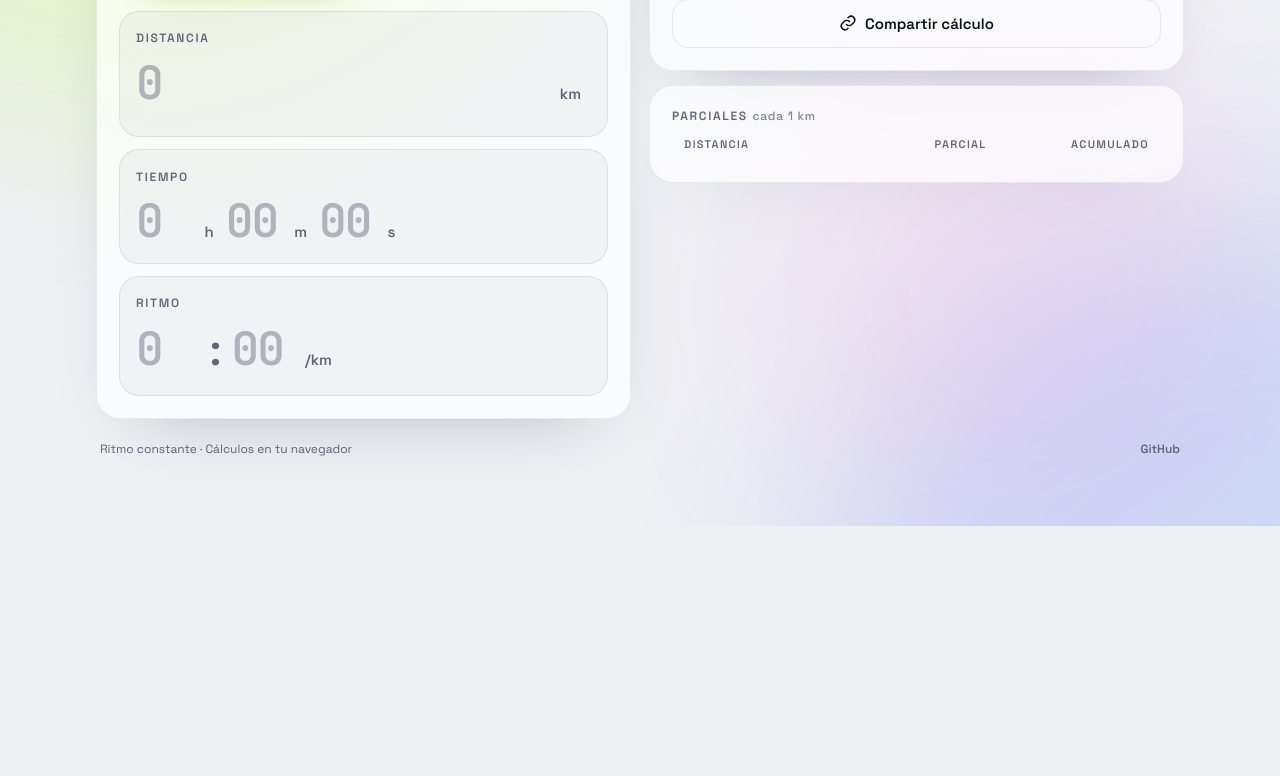
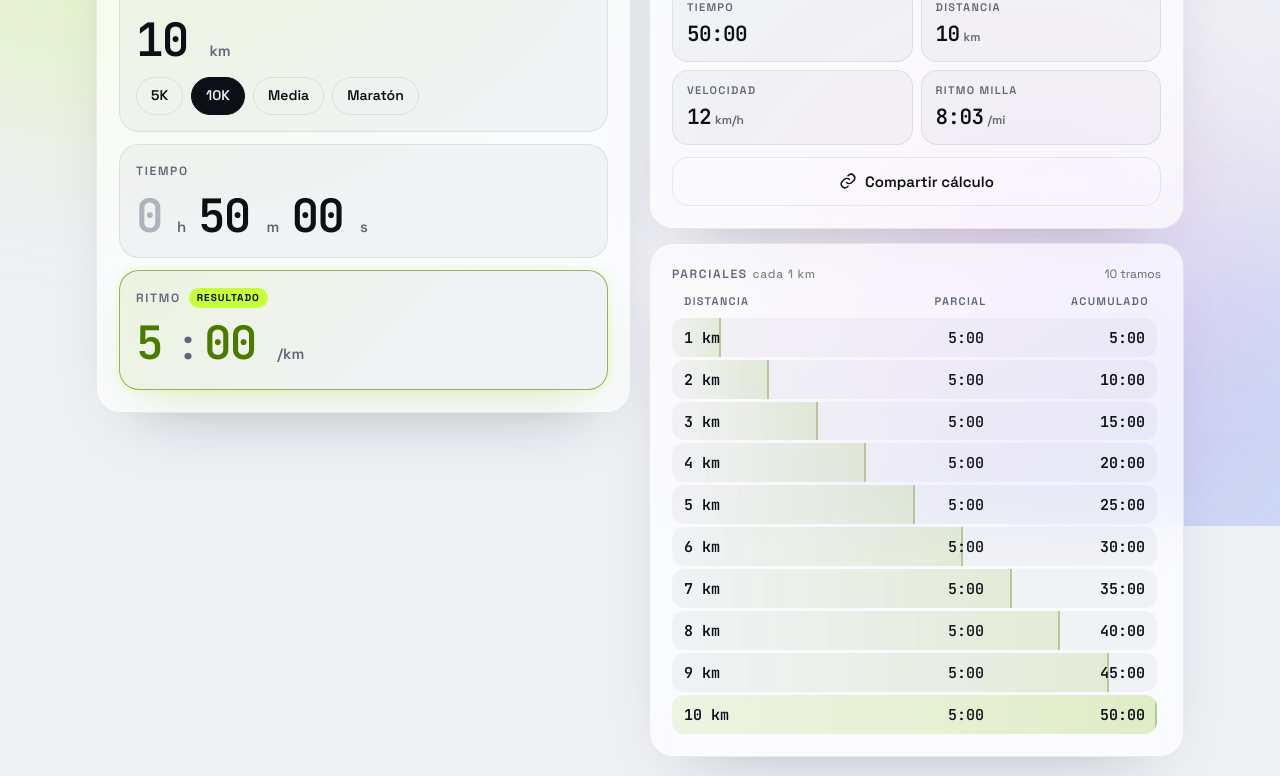
Before and after one commit to IkerSolozabal/pace, a website with bundled scripts: page index.html in a window 1280 px wide. Shown: the part 274-1050 px from the top of the page. Before the commit the page ends 800 px from the top, so only its background shows below. Built offline with nearby package versions, Linux system fonts and the light colour scheme; files whose address does not match are found by name.

Commit message:
Interacción: modos ruta/pista, cálculo en vivo, parciales y enlace compartible
- Calcula ritmo, tiempo o distancia a partir de los otros dos
- Pista: vuelta de 200 o 400 m y ritmo por km o por vuelta
- Distancias rápidas (5K, 10K, media, maratón y pruebas de pista)
- Estado en el hash de la URL y en localStorage
- Corrige desbordamiento horizontal en móvil

Co-Authored-By: Claude Opus 5.5 <noreply@anthropic.com>

```diff
--- /dev/null
+++ b/app.js
@@ -0,0 +1,361 @@
+import { PRESETS, MILE_M, MAX_SPLITS, solve, splits, fmtClock, fmtSec, parseNum, toParts } from './calc.js';
+
+const $ = (s) => document.querySelector(s);
+const STORAGE_KEY = 'pace:v1';
+const DEFAULTS = { mode: 'ruta', target: 'pace', lap: 400, unit: 'km', d: 10000, t: 3000, p: null };
+
+const el = {
+  body: document.body,
+  modeSeg: $('#modeSeg'), targetSeg: $('#targetSeg'), lapSeg: $('#lapSeg'), unitSeg: $('#unitSeg'),
+  dist: $('#dist'), distUnit: $('#distUnit'), presets: $('#presets'),
+  th: $('#th'), tm: $('#tm'), ts: $('#ts'),
+  pm: $('#pm'), ps: $('#ps'), paceUnit: $('#paceUnit'),
+  hero: $('.hero'), heroLabel: $('#heroLabel'), heroValue: $('#heroValue'), heroUnit: $('#heroUnit'),
+  stats: $('#stats'), rows: $('#rows'), splitsStep: $('#splitsStep'), splitsCount: $('#splitsCount'),
+  share: $('#share'), reset: $('#reset'), toast: $('#toast'),
+};
+const fields = {
+  distance: $('[data-field="distance"]'),
+  time: $('[data-field="time"]'),
+  pace: $('[data-field="pace"]'),
+};
+
+const state = { mode: DEFAULTS.mode, target: DEFAULTS.target, lap: DEFAULTS.lap, unit: DEFAULTS.unit };
+
+/* ---------- Utilidades de formato ---------- */
+const ok = (v) => Number.isFinite(v) && v > 0;
+const nfCache = new Map();
+function nf(v, maxDec) {
+  if (!nfCache.has(maxDec)) {
+    nfCache.set(maxDec, new Intl.NumberFormat('es-ES', { maximumFractionDigits: maxDec, useGrouping: false }));
+  }
+  return nfCache.get(maxDec).format(v);
+}
+const isPista = () => state.mode === 'pista';
+const timeDec = () => (isPista() ? 1 : 0);
+const paceDec = () => (isPista() && state.unit === 'lap' ? 1 : 0);
+const lapLabel = () => `${state.lap} m`;
+
+function distLabel(m) {
+  if (m < 1000 || (isPista() && m <= 10000 && Number.isInteger(m))) return `${nf(m, 1)} m`;
+  return `${nf(m / 1000, 3)} km`;
+}
+
+/* ---------- Lectura / escritura de campos ---------- */
+function readDistance() {
+  const v = parseNum(el.dist.value);
+  if (!ok(v)) return null;
+  return isPista() ? v : v * 1000;
+}
+function writeDistance(m) {
+  el.dist.value = ok(m) ? (isPista() ? nf(m, 1) : nf(m / 1000, 4)) : '';
+  autosize(el.dist);
+  syncPresets(m);
+}
+
+function readClock(inputs) {
+  const raw = inputs.map((i) => i.value.trim());
+  if (raw.every((v) => v === '')) return null;
+  const nums = raw.map((v) => (v === '' ? 0 : parseNum(v)));
+  if (nums.some((x) => !Number.isFinite(x) || x < 0)) return null;
+  const [h, m, s] = nums.length === 3 ? nums : [0, ...nums];
+  const total = h * 3600 + m * 60 + s;
+  return total > 0 ? total : null;
+}
+const readTime = () => readClock([el.th, el.tm, el.ts]);
+function readPace() {
+  const s = readClock([el.pm, el.ps]);
+  if (s == null) return null;
+  return state.unit === 'lap' ? (s * 1000) / state.lap : s;
+}
+
+function writeTime(s) {
+  if (!ok(s)) { el.th.value = el.tm.value = el.ts.value = ''; return autosizeAll(); }
+  const dec = timeDec();
+  const p = toParts(s, dec);
+  el.th.value = p.h ? String(p.h) : '';
+  el.tm.value = p.h ? String(p.m).padStart(2, '0') : String(p.m);
+  el.ts.value = fmtSec(p.s, dec);
+  autosizeAll();
+}
+function writePace(secPerKm) {
+  if (!ok(secPerKm)) { el.pm.value = el.ps.value = ''; return autosizeAll(); }
+  const s = state.unit === 'lap' ? (secPerKm * state.lap) / 1000 : secPerKm;
+  const dec = paceDec();
+  const p = toParts(s, dec);
+  el.pm.value = String(p.h * 60 + p.m);
+  el.ps.value = fmtSec(p.s, dec);
+  autosizeAll();
+}
+
+/* Ajusta el ancho de los inputs de reloj a su contenido (fuente monoespaciada). */
+function autosize(input) {
+  const len = Math.max(input.value.length, input.placeholder.length, 1);
+  input.style.width = `${len + 0.3}ch`;
+}
+function autosizeAll() { [el.dist, el.th, el.tm, el.ts, el.pm, el.ps].forEach(autosize); }
+
+/* ---------- Segmented controls ---------- */
+function setupSeg(seg, onChange) {
+  const btns = [...seg.querySelectorAll('button')];
+  seg.style.setProperty('--n', btns.length);
+  btns.forEach((b) => b.addEventListener('click', () => onChange(b.dataset.value)));
+  seg.addEventListener('keydown', (e) => {
+    if (!['ArrowLeft', 'ArrowRight'].includes(e.key)) return;
+    const i = btns.findIndex((b) => b.getAttribute('aria-checked') === 'true');
+    const next = btns[(i + (e.key === 'ArrowRight' ? 1 : -1) + btns.length) % btns.length];
+    next.focus();
+    onChange(next.dataset.value);
+  });
+}
+function syncSeg(seg, value) {
+  [...seg.querySelectorAll('button')].forEach((b, i) => {
+    const on = b.dataset.value === String(value);
+    b.setAttribute('aria-checked', on);
+    b.tabIndex = on ? 0 : -1;
+    if (on) seg.style.setProperty('--i', i);
+  });
+}
+
+/* ---------- Presets ---------- */
+function renderPresets() {
+  const list = isPista() ? [...PRESETS.track, ...PRESETS.common] : PRESETS.common;
+  el.presets.innerHTML = list
+    .map((p) => `<button type="button" class="chip${/^\d+$/.test(p.label) ? ' track' : ''}" data-m="${p.m}" aria-pressed="false">${p.label}</button>`)
+    .join('');
+}
+function syncPresets(m) {
+  el.presets.querySelectorAll('.chip').forEach((c) => {
+    c.setAttribute('aria-pressed', ok(m) && Math.abs(Number(c.dataset.m) - m) < 0.01);
+  });
+}
+
+/* ---------- UI general ---------- */
+function syncUI() {
+  el.body.dataset.mode = state.mode;
+  syncSeg(el.modeSeg, state.mode);
+  syncSeg(el.targetSeg, state.target);
+  syncSeg(el.lapSeg, state.lap);
+  syncSeg(el.unitSeg, state.unit);
+  el.distUnit.textContent = isPista() ? 'm' : 'km';
+  el.paceUnit.textContent = state.unit === 'lap' ? `/${lapLabel()}` : '/km';
+  el.splitsStep.textContent = isPista() ? `cada ${lapLabel()}` : 'cada 1 km';
+  for (const [key, f] of Object.entries(fields)) {
+    const isTarget = key === state.target;
+    f.classList.toggle('is-target', isTarget);
+    f.querySelectorAll('input').forEach((i) => {
+      i.readOnly = isTarget;
+      i.tabIndex = isTarget ? -1 : 0;
+    });
+  }
+}
+
+/* Cambia el estado manteniendo los valores en unidades canónicas (m, s, s/km). */
+function withCanonical(mutate) {
+  const d = readDistance(), t = readTime(), p = readPace();
+  mutate();
+  syncUI();
+  renderPresets();
+  writeDistance(d);
+  writeTime(t);
+  writePace(p);
+  compute();
+}
+
+/* ---------- Cálculo y render ---------- */
+let lastHero = '';
+function compute() {
+  const vals = { distanceM: readDistance(), timeS: readTime(), paceS: readPace() };
+  const res = solve(state.target, vals);
+  if (state.target === 'distance') writeDistance(res?.distanceM);
+  else syncPresets(vals.distanceM);
+  if (state.target === 'time') writeTime(res?.timeS);
+  if (state.target === 'pace') writePace(res?.paceS);
+  render(res);
+  persist(res ?? vals);
+}
+
+function render(res) {
+  const items = res ? buildItems(res) : null;
+  const hero = items?.[state.target] ?? { k: { pace: 'Ritmo', time: 'Tiempo', distance: 'Distancia' }[state.target], v: '—', u: '' };
+  el.heroLabel.textContent = hero.k;
+  el.heroValue.textContent = hero.v;
+  el.heroUnit.textContent = hero.u ?? '';
+  if (hero.v !== lastHero) {
+    el.hero.classList.remove('bump');
+    void el.hero.offsetWidth; // reinicia la animación
+    el.hero.classList.add('bump');
+    lastHero = hero.v;
+  }
+
+  const order = ['pace', 'time', 'distance', 'speed', 'extra'].filter((k) => k !== state.target).slice(0, 4);
+  const blank = buildItems(null);
+  el.stats.innerHTML = order
+    .map((k) => {
+      const it = items ? items[k] : blank[k];
+      return `<div class="stat"><dt>${it.k}</dt><dd>${it.v}${it.u ? `<small>${it.u}</small>` : ''}</dd></div>`;
+    })
+    .join('');
+
+  renderSplits(res);
+}
+
+function buildItems(res) {
+  const pista = isPista();
+  const extraLabel = pista ? `Vuelta ${lapLabel()}` : 'Ritmo milla';
+  if (!res) {
+    return {
+      pace: { k: 'Ritmo', v: '—' }, time: { k: 'Tiempo', v: '—' }, distance: { k: 'Distancia', v: '—' },
+      speed: { k: 'Velocidad', v: '—' }, extra: { k: extraLabel, v: '—' },
+    };
+  }
+  const { distanceM: d, timeS: t, paceS: p } = res;
+  const dl = distLabel(d).split(' ');
+  return {
+    pace: { k: 'Ritmo', v: fmtClock(p, 0), u: '/km' },
+    time: { k: 'Tiempo', v: fmtClock(t, timeDec()) },
+    distance: { k: 'Distancia', v: dl[0], u: dl[1] },
+    speed: { k: 'Velocidad', v: nf(3600 / p, 2), u: 'km/h' },
+    extra: pista
+      ? { k: extraLabel, v: fmtClock((p * state.lap) / 1000, 1) }
+      : { k: extraLabel, v: fmtClock((p * MILE_M) / 1000, 0), u: '/mi' },
+  };
+}
+
+function renderSplits(res) {
+  if (!res) {
+    el.splitsCount.textContent = '';
+    el.rows.innerHTML = `<div class="empty">Introduce dos de los tres valores para ver los parciales.</div>`;
+    return;
+  }
+  const { distanceM: d, timeS: t } = res;
+  const step = isPista() ? state.lap : 1000;
+  const dec = timeDec();
+  const total = Math.ceil(d / step - 1e-9);
+  const list = splits(d, t, step);
+  el.splitsCount.textContent = `${total} ${total === 1 ? 'tramo' : 'tramos'}`;
+
+  const html = list.map((r, i) => {
+    const last = i === list.length - 1 && total <= MAX_SPLITS;
+    const km = Math.abs(r.d % 1000) < 1e-6 || Math.abs((r.d % 1000) - 1000) < 1e-6;
+    const label = isPista()
+      ? (km && r.d >= 1000 ? `${nf(r.d / 1000, 0)} km` : `${nf(r.d, 1)} m`)
+      : (km ? `${nf(r.d / 1000, 0)} km` : `${nf(r.d / 1000, 3)} km`);
+    const cls = ['r', km ? 'km' : '', last ? 'last' : ''].join(' ').trim();
+    return `<div class="${cls}" role="row" style="--p:${((r.d / d) * 100).toFixed(2)}%">` +
+      `<span class="d" role="cell">${label}</span>` +
+      `<span role="cell">${fmtClock(r.split, dec)}</span>` +
+      `<span role="cell">${fmtClock(r.cum, dec)}</span></div>`;
+  });
+  if (total > MAX_SPLITS) html.push(`<div class="more">Mostrando los primeros ${MAX_SPLITS} tramos</div>`);
+  el.rows.innerHTML = html.join('');
+}
+
+/* ---------- Persistencia (hash compartible + localStorage) ---------- */
+function round(v, dec) { return ok(v) ? Number(v.toFixed(dec)) : null; }
+function persist(v) {
+  const params = new URLSearchParams({ m: state.mode, c: state.target });
+  if (isPista()) { params.set('l', state.lap); params.set('u', state.unit); }
+  const d = round(v.distanceM, 2), t = round(v.timeS, 2), p = round(v.paceS, 3);
+  if (d && state.target !== 'distance') params.set('d', d);
+  if (t && state.target !== 'time') params.set('t', t);
+  if (p && state.target !== 'pace') params.set('p', p);
+  const hash = '#' + params.toString();
+  try { history.replaceState(null, '', hash); } catch { /* file:// u otros contextos */ }
+  try { localStorage.setItem(STORAGE_KEY, hash); } catch { /* modo privado */ }
+}
+
+function loadState() {
+  let src = location.hash.slice(1);
+  if (!src) { try { src = (localStorage.getItem(STORAGE_KEY) || '').slice(1); } catch { src = ''; } }
+  if (!src) return { ...DEFAULTS };
+  const q = new URLSearchParams(src);
+  const num = (k) => { const n = parseFloat(q.get(k)); return ok(n) ? n : null; };
+  const mode = q.get('m') === 'pista' ? 'pista' : 'ruta';
+  return {
+    mode,
+    target: ['pace', 'time', 'distance'].includes(q.get('c')) ? q.get('c') : 'pace',
+    lap: q.get('l') === '200' ? 200 : 400,
+    unit: mode === 'pista' && q.get('u') === 'lap' ? 'lap' : 'km',
+    d: num('d'), t: num('t'), p: num('p'),
+  };
+}
+
+function apply(s) {
+  Object.assign(state, { mode: s.mode, target: s.target, lap: s.lap, unit: s.unit });
+  syncUI();
+  renderPresets();
+  writeDistance(s.d);
+  writeTime(s.t);
+  writePace(s.p);
+  compute();
+}
+
+/* ---------- Toast ---------- */
+let toastTimer;
+function toast(msg) {
+  el.toast.textContent = msg;
+  el.toast.classList.add('show');
+  clearTimeout(toastTimer);
+  toastTimer = setTimeout(() => el.toast.classList.remove('show'), 2000);
+}
+
+/* ---------- Eventos ---------- */
+setupSeg(el.modeSeg, (v) => withCanonical(() => { state.mode = v; if (v === 'ruta') state.unit = 'km'; }));
+setupSeg(el.lapSeg, (v) => withCanonical(() => { state.lap = Number(v); }));
+setupSeg(el.unitSeg, (v) => withCanonical(() => { state.unit = v; }));
+setupSeg(el.targetSeg, (v) => { state.target = v; syncUI(); compute(); });
+
+el.presets.addEventListener('click', (e) => {
+  const chip = e.target.closest('.chip');
+  if (!chip) return;
+  // Si estabas calculando la distancia, al elegir una prueba pasas a calcular el tiempo.
+  if (state.target === 'distance') { state.target = readPace() ? 'time' : 'pace'; syncUI(); }
+  writeDistance(Number(chip.dataset.m));
+  compute();
+});
+
+const nextOf = new Map([[el.th, el.tm], [el.tm, el.ts], [el.pm, el.ps]]);
+for (const input of [el.dist, el.th, el.tm, el.ts, el.pm, el.ps]) {
+  input.addEventListener('input', (e) => {
+    const allowDecimal = input === el.dist || input === el.ts || input === el.ps;
+    const clean = input.value.replace(allowDecimal ? /[^\d.,]/g : /\D/g, '');
+    if (clean !== input.value) input.value = clean;
+    autosize(input);
+    // Salto automático al siguiente campo al teclear 2 dígitos en minutos.
+    const next = nextOf.get(input);
+    if (next && input !== el.th && e.inputType === 'insertText' && /^\d{2}$/.test(input.value)) {
+      next.focus();
+    }
+    compute();
+  });
+  // Selecciona el contenido al entrar para sobrescribir directamente (útil en móvil).
+  let justFocused = false;
+  input.addEventListener('focus', () => { if (!input.readOnly) { justFocused = true; input.select(); } });
+  input.addEventListener('pointerup', (e) => { if (justFocused) { e.preventDefault(); input.select(); } justFocused = false; });
+  input.addEventListener('keydown', (e) => { if (e.key === 'Enter') input.blur(); });
+}
+
+el.share.addEventListener('click', async () => {
+  const url = location.href;
+  try {
+    if (navigator.share && matchMedia('(pointer: coarse)').matches) {
+      await navigator.share({ title: 'Pace — mi cálculo', url });
+      return;
+    }
+    await navigator.clipboard.writeText(url);
+    toast('Enlace copiado');
+  } catch (err) {
+    if (err?.name !== 'AbortError') toast('No se pudo copiar el enlace');
+  }
+});
+
+el.reset.addEventListener('click', () => {
+  try { localStorage.removeItem(STORAGE_KEY); } catch { /* nada */ }
+  apply({ ...DEFAULTS, mode: state.mode });
+  toast('Valores restablecidos');
+});
+
+window.addEventListener('hashchange', () => apply(loadState()));
+
+apply(loadState());
--- a/index.html
+++ b/index.html
@@ -68,7 +68,7 @@
             <span class="badge">Resultado</span>
           </div>
           <div class="inputs">
-            <input class="num grow" id="dist" type="text" inputmode="decimal" autocomplete="off" placeholder="0" aria-describedby="distUnit">
+            <input class="num" id="dist" type="text" maxlength="9" inputmode="decimal" autocomplete="off" placeholder="0" aria-describedby="distUnit">
             <span class="u" id="distUnit">km</span>
           </div>
           <div class="chips" id="presets" role="group" aria-label="Distancias habituales"></div>
@@ -80,9 +80,9 @@
             <span class="badge">Resultado</span>
           </div>
           <div class="inputs">
-            <input class="num" id="th" type="text" inputmode="numeric" autocomplete="off" placeholder="0" aria-label="Horas"><span class="u">h</span>
-            <input class="num" id="tm" type="text" inputmode="numeric" autocomplete="off" placeholder="00" aria-label="Minutos"><span class="u">m</span>
-            <input class="num" id="ts" type="text" inputmode="decimal" autocomplete="off" placeholder="00" aria-label="Segundos"><span class="u">s</span>
+            <input class="num" id="th" type="text" maxlength="3" inputmode="numeric" autocomplete="off" placeholder="0" aria-label="Horas"><span class="u">h</span>
+            <input class="num" id="tm" type="text" maxlength="2" inputmode="numeric" autocomplete="off" placeholder="00" aria-label="Minutos"><span class="u">m</span>
+            <input class="num" id="ts" type="text" maxlength="4" inputmode="decimal" autocomplete="off" placeholder="00" aria-label="Segundos"><span class="u">s</span>
           </div>
         </div>
 
@@ -97,8 +97,8 @@
             </div>
           </div>
           <div class="inputs">
-            <input class="num" id="pm" type="text" inputmode="numeric" autocomplete="off" placeholder="0" aria-label="Minutos de ritmo"><span class="u colon">:</span>
-            <input class="num" id="ps" type="text" inputmode="decimal" autocomplete="off" placeholder="00" aria-label="Segundos de ritmo">
+            <input class="num" id="pm" type="text" maxlength="2" inputmode="numeric" autocomplete="off" placeholder="0" aria-label="Minutos de ritmo"><span class="u colon">:</span>
+            <input class="num" id="ps" type="text" maxlength="4" inputmode="decimal" autocomplete="off" placeholder="00" aria-label="Segundos de ritmo">
             <span class="u" id="paceUnit">/km</span>
           </div>
         </div>
--- a/styles.css
+++ b/styles.css
@@ -89,7 +89,7 @@ a { color: inherit; }
 .brand { font-size: 30px; font-weight: 700; letter-spacing: -0.05em; text-decoration: none; line-height: 1; }
 .brand span { color: var(--accent-text); }
 
-.layout { display: grid; gap: 14px; }
+.layout { display: grid; grid-template-columns: minmax(0, 1fr); gap: 14px; }
 .side { display: grid; gap: 14px; align-content: start; }
 
 .card {
@@ -177,14 +177,13 @@ body:not([data-mode="pista"]) .pista-only { display: none !important; }
 
 .inputs { display: flex; align-items: baseline; gap: 2px; min-width: 0; }
 .num {
-  width: 2.3ch; min-width: 0; padding: 0;
+  width: 2.3ch; min-width: 0; max-width: 100%; padding: 0;
   border: 0; outline: 0; background: none; color: var(--text);
   font-family: var(--mono); font-variant-numeric: tabular-nums;
   font-size: clamp(34px, 10.5vw, 46px); font-weight: 600; letter-spacing: -0.04em; line-height: 1.1;
   caret-color: var(--accent-text);
   transition: color .3s;
 }
-.num.grow { flex: 1; width: auto; }
 .num::placeholder { color: color-mix(in srgb, var(--muted) 45%, transparent); }
 .u { font-size: 15px; font-weight: 600; color: var(--muted); margin: 0 10px 0 3px; }
 .u.colon { font-family: var(--mono); font-size: clamp(30px, 9vw, 40px); margin: 0 2px; }
```
